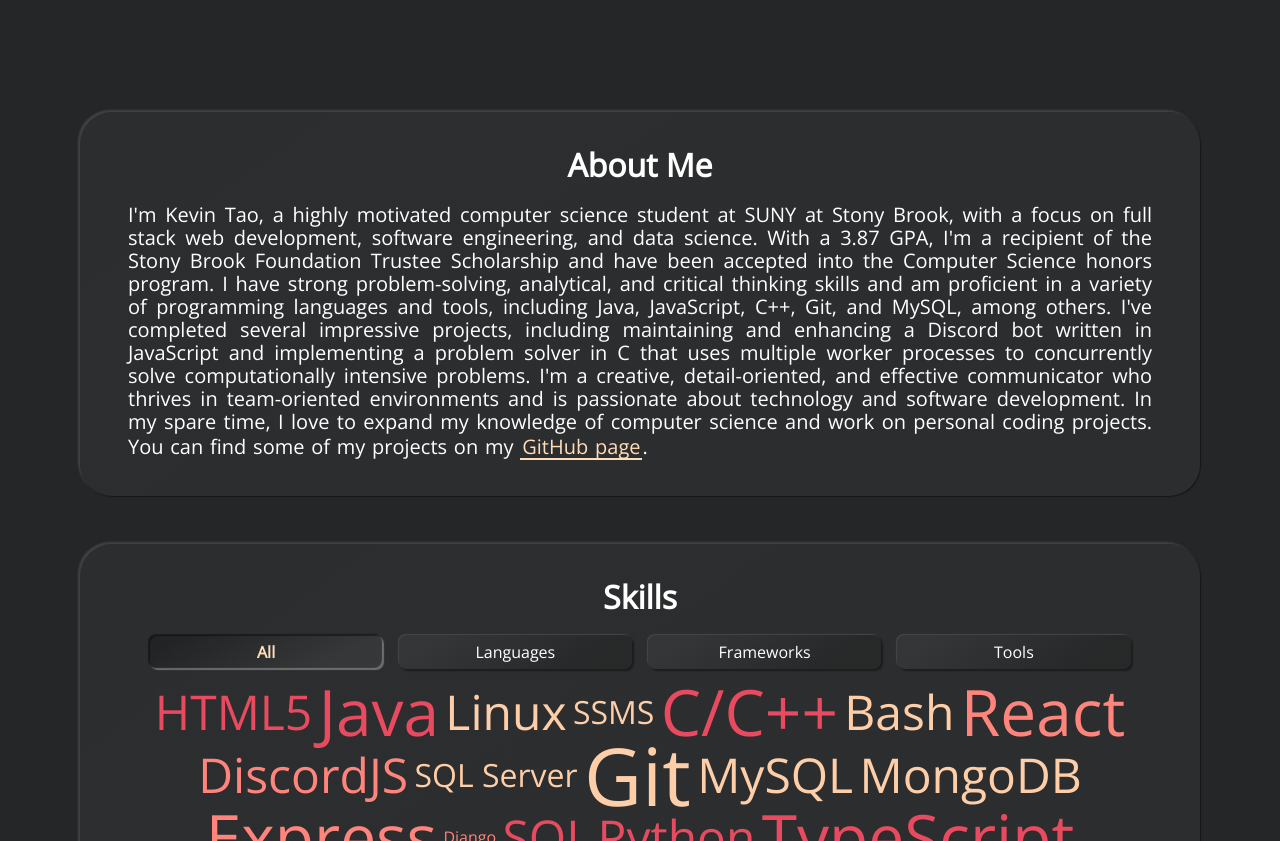
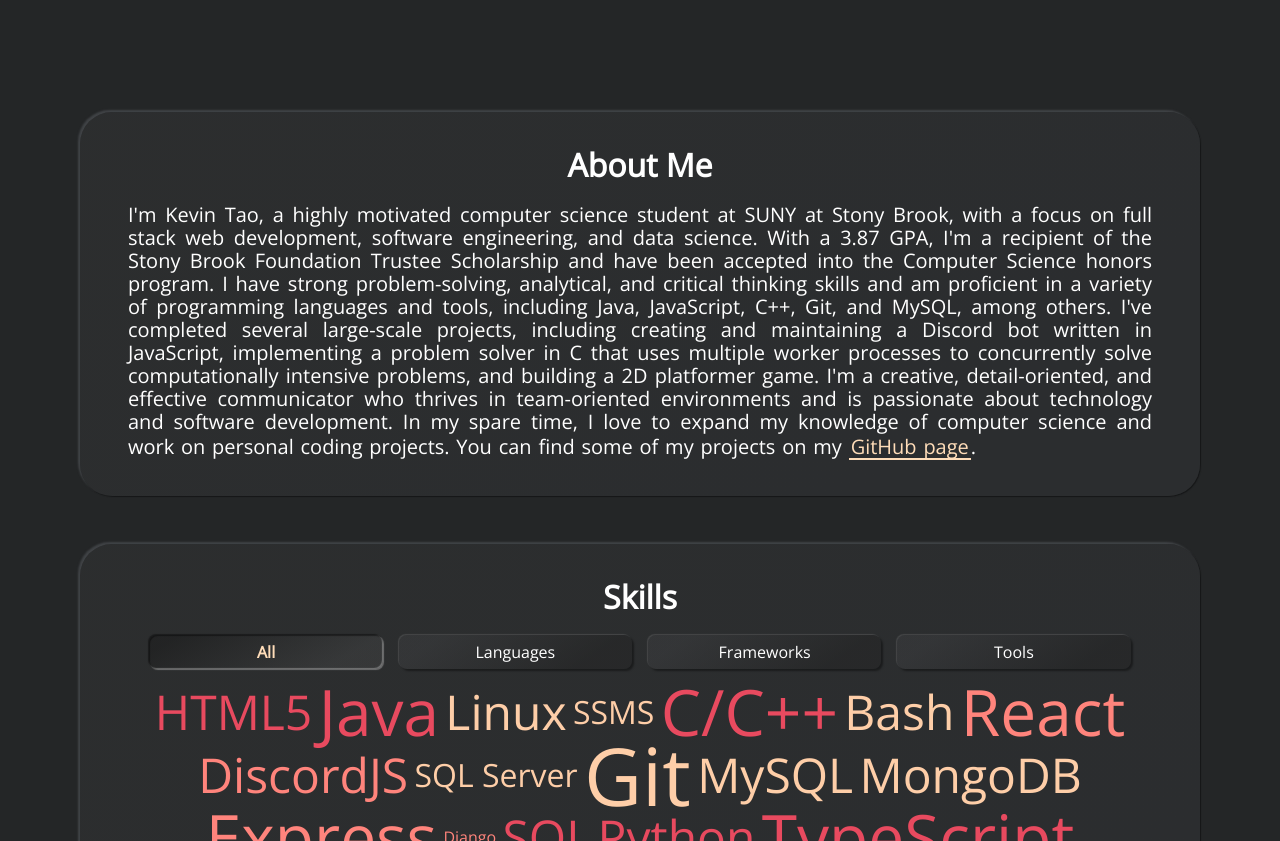
Before and after one commit to xSpoonN/xSpoonN.github.io, a Jekyll site: the page built from index.html, in a window 1280 px wide and 900 px high, scrolled down 889 px, cut to the strip 59-900 px from the top of the window. Built offline with Jekyll 4.4.1, drawn with Linux system fonts in a browser that asks for light colours.

Commit message:
Update _config.yml

```diff
--- a/_config.yml
+++ b/_config.yml
@@ -34,7 +34,7 @@ show_aboutme_card: true
 # about_me_title: The will be displayed as the title in the About Me section
 about_me_title: About Me
 # about_me_description: This will be displayed under the title.
-about_me_description: I'm Kevin Tao, a highly motivated computer science student at SUNY at Stony Brook, with a focus on full stack web development, software engineering, and data science. With a 3.87 GPA, I'm a recipient of the Stony Brook Foundation Trustee Scholarship and have been accepted into the Computer Science honors program. I have strong problem-solving, analytical, and critical thinking skills and am proficient in a variety of programming languages and tools, including Java, JavaScript, C++, Git, and MySQL, among others. I've completed several impressive projects, including maintaining and enhancing a Discord bot written in JavaScript and implementing a problem solver in C that uses multiple worker processes to concurrently solve computationally intensive problems. I'm a creative, detail-oriented, and effective communicator who thrives in team-oriented environments and is passionate about technology and software development. In my spare time, I love to expand my knowledge of computer science and work on personal coding projects. You can find some of my projects on my <a class="highlight-link" href="https://github.com/xSpoonN" target="_blank" rel="noreferrer">GitHub page</a>.
+about_me_description: I'm Kevin Tao, a highly motivated computer science student at SUNY at Stony Brook, with a focus on full stack web development, software engineering, and data science. With a 3.87 GPA, I'm a recipient of the Stony Brook Foundation Trustee Scholarship and have been accepted into the Computer Science honors program. I have strong problem-solving, analytical, and critical thinking skills and am proficient in a variety of programming languages and tools, including Java, JavaScript, C++, Git, and MySQL, among others. I've completed several large-scale projects, including creating and maintaining a Discord bot written in JavaScript, implementing a problem solver in C that uses multiple worker processes to concurrently solve computationally intensive problems, and building a 2D platformer game. I'm a creative, detail-oriented, and effective communicator who thrives in team-oriented environments and is passionate about technology and software development. In my spare time, I love to expand my knowledge of computer science and work on personal coding projects. You can find some of my projects on my <a class="highlight-link" href="https://github.com/xSpoonN" target="_blank" rel="noreferrer">GitHub page</a>.
 
 # SKILLS SECTION
 # show_skills_card:
```
